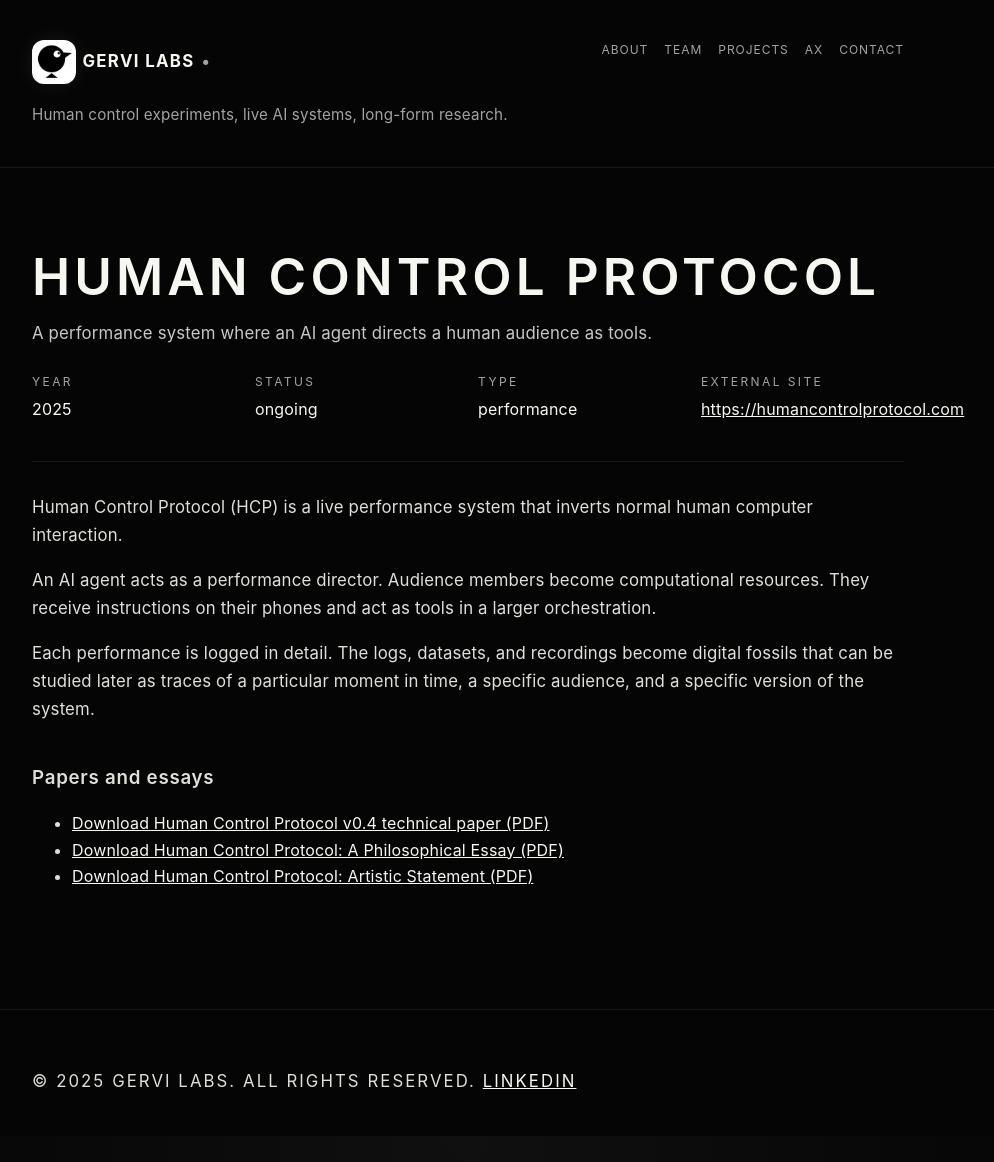
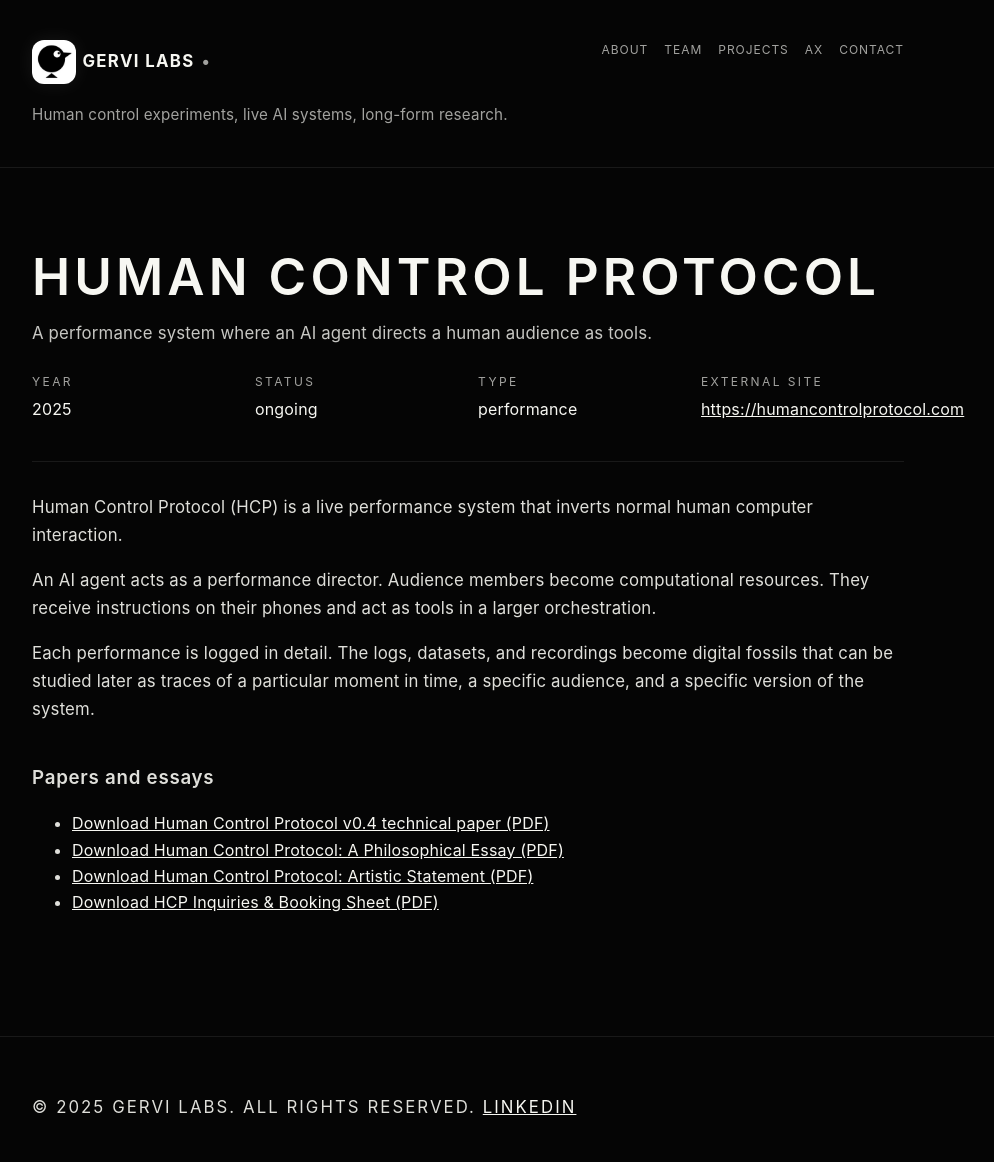
Before and after one commit to mctar/gervi-site, a Jekyll site: the page built from _projects/human-control-protocol.md, in a window 1280 px wide. Shown: the whole page, without its empty margins (172-1166 px from the left). Built offline with Jekyll 4.4.1, drawn with Linux system fonts in a browser that asks for light colours; before the commit the page ends 1136 px from its top, so only the background shows below that.

Commit message:
Add HCP inquiries & booking sheet

```diff
--- a/_projects/human-control-protocol.md
+++ b/_projects/human-control-protocol.md
@@ -19,3 +19,4 @@ Each performance is logged in detail. The logs, datasets, and recordings become
 - [Download Human Control Protocol v0.4 technical paper (PDF)]({{ "/assets/The Human Control Protocol-v0.4_ technical paper.pdf" | relative_url }})
 - [Download Human Control Protocol: A Philosophical Essay (PDF)]({{ "/assets/The Human Control Protocol_ a philosophical essay.pdf" | relative_url }})
 - [Download Human Control Protocol: Artistic Statement (PDF)]({{ "/assets/The Human Control Protocol_ artistic statement.pdf" | relative_url }})
+- [Download HCP Inquiries & Booking Sheet (PDF)]({{ "/assets/HCP inquiries and booking.pdf" | relative_url }})
```
Also changed, not shown: 1 other file.
